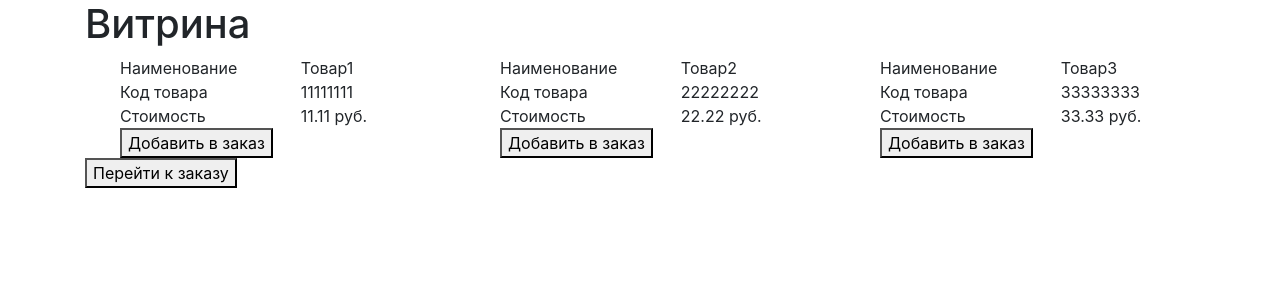
After one commit to YegorDBTest/questioning, a Django app: page /showcase/ in a window 1280 px wide. The commit adds this page. Shown: the top 300 px of the page. Run offline with Django 3.2, Linux system fonts and the light colour scheme; a user stored in the database is signed in; data comes from the database, SQL or seed files in the repository; some libraries are stand-ins or nearby versions.

Commit message:
add showcase

```diff
--- /dev/null
+++ b/questioning/questioning_app/static/questioning_app/css/showcase.css
@@ -0,0 +1,27 @@
+.product-inner-box {
+  padding: 0px 50px;
+}
+
+.product-box {
+  background-color: white;
+}
+
+.product-button.product-button-hidden {
+  display: none;
+}
+
+.product-button > .add-product-button-name {
+  display: block;
+}
+
+.product-button > .remove-product-button-name {
+  display: none;
+}
+
+.product-button.product-button-selected > .remove-product-button-name {
+  display: block;
+}
+
+.product-button.product-button-selected > .add-product-button-name {
+  display: none;
+}
--- /dev/null
+++ b/questioning/questioning_app/static/questioning_app/js/showcase.js
@@ -0,0 +1,33 @@
+function getOrderProductIdsFromCookie() {
+  if (document.cookie.indexOf('order-products=') == -1) return [];
+  let value = document.cookie.split('order-products=')[1].split(';')[0];
+  if (value.length == 0) return [];
+  return value.split(',');
+}
+
+
+function setInitialButtonsState() {
+  for (let id of getOrderProductIdsFromCookie()) {
+    $(`button[data-product-id="${id}"]`).addClass('product-button-selected');
+  }
+  $('.product-button').removeClass('product-button-hidden');
+}
+
+
+function setOrderProductsCookie() {
+  let productsIds = [];
+  for (let button of $('.product-button.product-button-selected')) {
+    productsIds.push($(button).attr('data-product-id'));
+  }
+  document.cookie = `order-products=${productsIds.join()}`;
+}
+
+
+$(document).ready(function() {
+  setInitialButtonsState();
+
+  $('.product-button').on('click', function(e) {
+    $(this).toggleClass('product-button-selected');
+    setOrderProductsCookie();
+  });
+});
--- a/questioning/questioning_app/templates/questioning_app/base.html
+++ b/questioning/questioning_app/templates/questioning_app/base.html
@@ -1,10 +1,9 @@
-{% load static %}
-
 <!DOCTYPE html>
 <html>
 <head>
   <title>{% block title %}{% endblock %}</title>
   <link rel="stylesheet" type="text/css" href="https://stackpath.bootstrapcdn.com/bootstrap/4.4.1/css/bootstrap.min.css">
+  {% block head %}{% endblock %}
 </head>
 <body>
   {% block content %}{% endblock %}
--- /dev/null
+++ b/questioning/questioning_app/templates/questioning_app/showcase.html
@@ -0,0 +1,41 @@
+{% extends "questioning_app/base.html" %}
+{% load static %}
+
+{% block title %}Витрина{% endblock %}
+
+{% block head %}
+  <link rel="stylesheet" type="text/css" href="{% static 'questioning_app/css/showcase.css' %}">
+{% endblock %}
+
+{% block tail %}
+  <script src="{% static 'questioning_app/js/showcase.js' %}"></script>
+{% endblock %}
+
+{% block content %}
+  <div class="container">
+    <h1>Витрина</h1>
+    <div class="row">
+      {% for product in object_list %}
+        <div class="col-md-4 product-inner-box">
+          <div class="row product-box">
+            <span class="col-md-7">Наименование</span>
+            <span class="col-md-5">{{ product.name }}</span>
+            <span class="col-md-7">Код товара</span>
+            <span class="col-md-5">{{ product.code }}</span>
+            <span class="col-md-7">Стоимость</span>
+            <span class="col-md-5">{{ product.price }} руб.</span>
+          </div>
+          <div>
+            <button class="product-button product-button-hidden" data-product-id="{{ product.id }}">
+              <span class="add-product-button-name">Добавить в заказ</span>
+              <span class="remove-product-button-name">Убрать из заказа</span>
+            </button>
+          </div>
+        </div>
+      {% endfor %}
+    </div>
+    <a href="{% url 'order' %}">
+      <button>Перейти к заказу</button>
+    </a>
+  </div>
+{% endblock %}
--- a/questioning/questioning_app/urls.py
+++ b/questioning/questioning_app/urls.py
@@ -7,4 +7,5 @@ urlpatterns = [
     path('', views.IndexView.as_view(), name='index'),
     path('guest_login', views.GuestLoginView.as_view(), name='guest-login'),
     path('questioning/', views.QuestioningView.as_view(), name='questioning'),
+    path('showcase/', views.ShowcaseView.as_view(), name='showcase'),
 ]
--- a/questioning/questioning_app/views.py
+++ b/questioning/questioning_app/views.py
@@ -1,10 +1,12 @@
 from django.contrib.auth import authenticate, login
-from django.contrib.auth.mixins import LoginRequiredMixin
+from django.contrib.auth.mixins import LoginRequiredMixin, PermissionRequiredMixin
 from django.views.generic.base import TemplateView, RedirectView
 from django.views.generic.edit import CreateView
+from django.views.generic.list import ListView
 from django.urls import reverse
 
 from questioning_app.forms import QuestioningForm
+from questioning_app.models import Product
 
 
 class IndexView(TemplateView):
@@ -50,3 +52,14 @@ class QuestioningView(LoginRequiredMixin, CreateView):
         login(self._request, self.object)
 
         return response
+
+
+class ShowcaseView(LoginRequiredMixin, PermissionRequiredMixin, ListView):
+    '''
+    Страница с витриной.
+    '''
+
+    login_url = '/'
+    template_name = 'questioning_app/showcase.html'
+    permission_required = 'questioning_app.showcase_allowed'
+    model = Product
```
